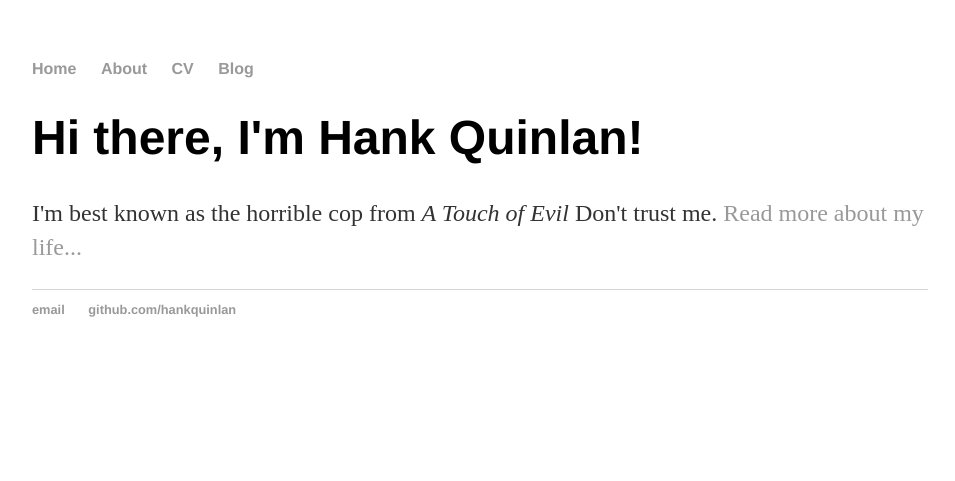
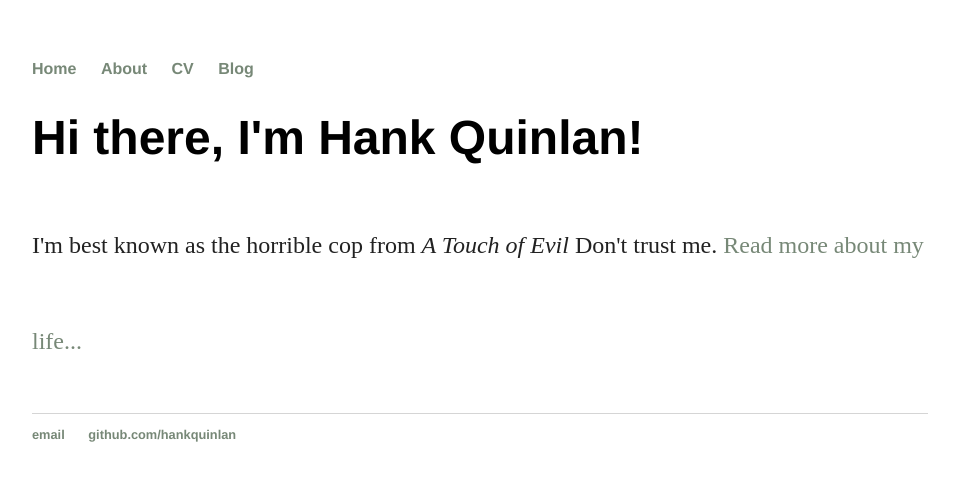
Before and after one commit to zhx215/zhx215.github.io, a Jekyll site: the page built from index.html, in a window 1280 px wide. Shown: the top 481 px of the page, without its empty margins (160-1115 px from the left). Built offline with Jekyll 4.4.1, drawn with Linux system fonts in a browser that asks for light colours.

Commit message:
Update main.css

```diff
--- a/css/main.css
+++ b/css/main.css
@@ -14,7 +14,7 @@
 }
 a {
     text-decoration: none;
-    color: #999;
+    color: #787;
 }
 a:hover {
     text-decoration: underline;
@@ -25,8 +25,8 @@
 }
 p {
     font-size: 1.5em;
-    line-height: 1.4em;
-    color: #333;
+    line-height: 4em;
+    color: #222;
 }
 footer {
     border-top: 1px solid #d5d5d5;
@@ -34,7 +34,7 @@
 }
 
 ul.posts {
-    margin: 20px auto 40px;
+    margin: 1px auto 80px;
     font-size: 1.5em;
 }
 
```
